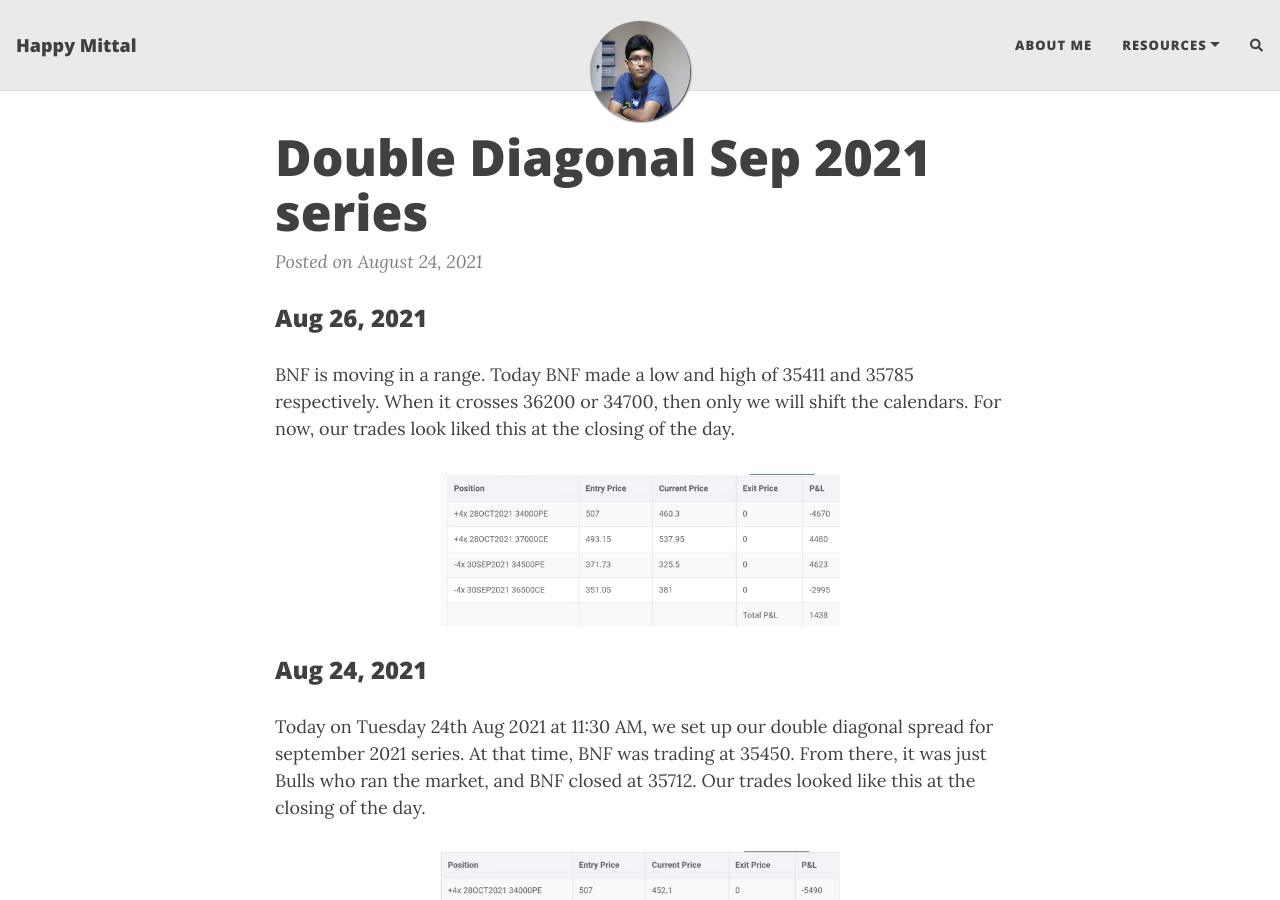
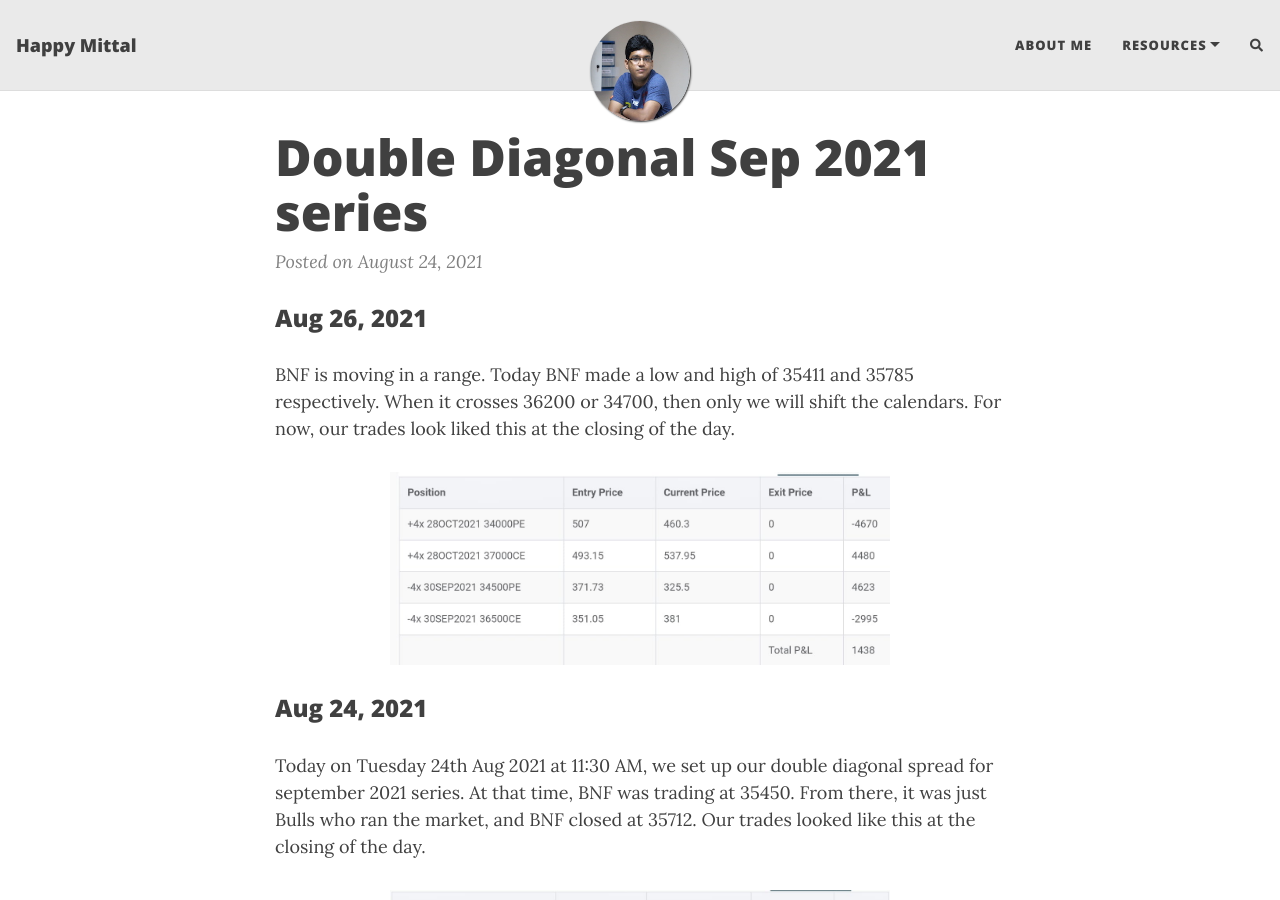
Before and after one commit to happy2332/happy2332.github.io, a Jekyll site: the page built from _posts/2021-08-24-double-diagonal-sep-2021-series.md, in a window 1280 px wide and 900 px high. Built offline with Jekyll 4.4.1, drawn with Linux system fonts in a browser that asks for light colours; nearby versions of some CDN libraries; comment, search, counter and statistics services are not loaded.

Commit message:
Update 2021-08-24-double-diagonal-sep-2021-series.md

```diff
--- a/_posts/2021-08-24-double-diagonal-sep-2021-series.md
+++ b/_posts/2021-08-24-double-diagonal-sep-2021-series.md
@@ -7,17 +7,17 @@ comments: true
 
 ### Aug 26, 2021
 BNF is moving in a range. Today BNF made a low and high of 35411 and 35785 respectively. When it crosses 36200 or 34700, then only we will shift the calendars. For now, our trades look liked this at the closing of the day.
-<p style="text-align:center;"><img src="../assets/img/dd_status_aug_26_2021.jpeg" width="400px"/></p>
+<p style="text-align:center;"><img src="../assets/img/dd_status_aug_26_2021.jpeg" width="500px"/></p>
 
 ### Aug 24, 2021
 Today on Tuesday 24th Aug 2021 at 11:30 AM, we set up our double diagonal spread for september 2021 series. At that time, BNF was trading at 35450. From there, it was just Bulls who ran the market, and BNF closed at 35712.
 Our trades looked like this at the closing of the day.
 
 <!-- ![dd_status_aug_24_2021](../assets/img/dd_status_aug_24_2021.jpeg) -->
-<p style="text-align:center;"><img src="../assets/img/dd_status_aug_24_2021.jpeg" width="400px"/></p>
+<p style="text-align:center;"><img src="../assets/img/dd_status_aug_24_2021.jpeg" width="500px"/></p>
 
 The payoff graph looked like this.
 
-<p style="text-align:center;"><img src="../assets/img/dd_payoff_aug_24_2021.jpeg" width="400px"/></p>
+<p style="text-align:center;"><img src="../assets/img/dd_payoff_aug_24_2021.jpeg" width="500px"/></p>
 
 The breakevens are still far, so we do nothing until BNF breaches 36200 on the upside.
```
